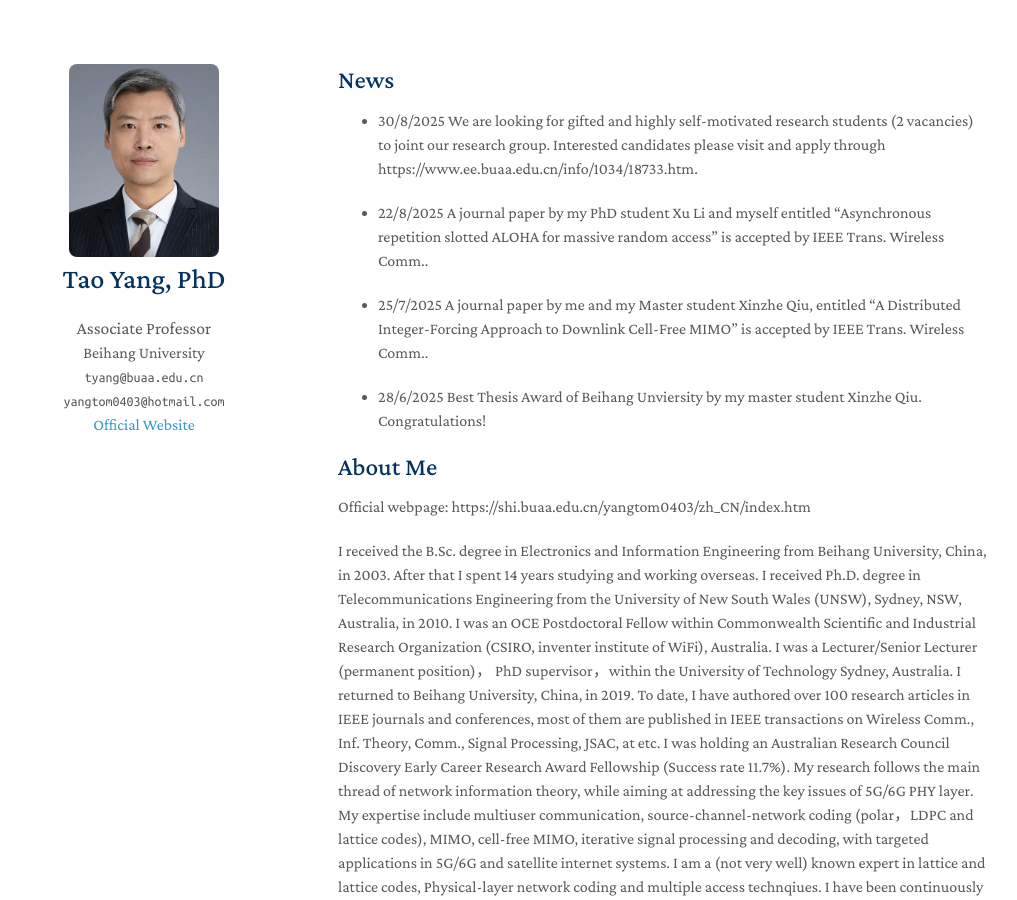
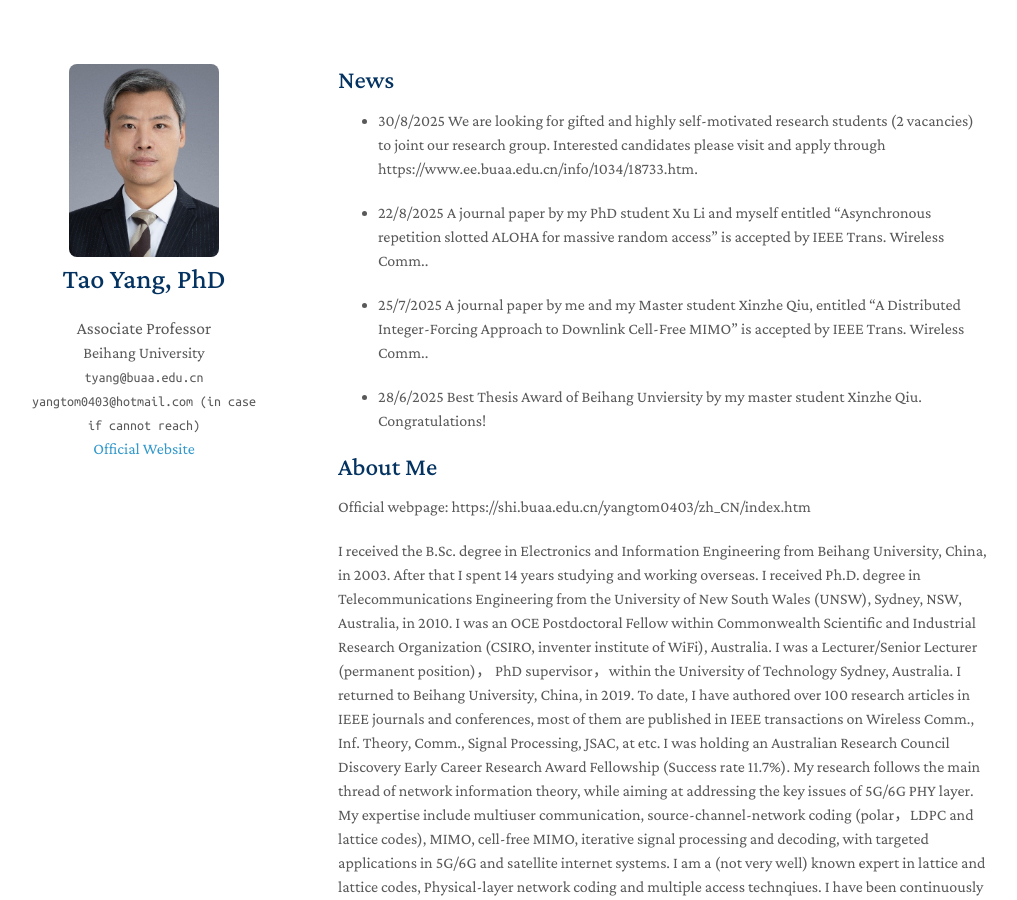
Before and after one commit to yangtao0403/yangtao0403.github.io, a Jekyll site: the page built from index.md, in a window 1280 px wide and 900 px high. Shown: the whole window, without its empty margins (132-1149 px from the left). Built offline with Jekyll 4.4.1, drawn with Linux system fonts in a browser that asks for light colours; a style sheet for code colours, icons or effects is not loaded; our own code applies the rules of GitHub Pages for plain Markdown files.

Commit message:
Update _config.yml

```diff
--- a/_config.yml
+++ b/_config.yml
@@ -2,7 +2,7 @@
 title: Tao Yang, PhD
 position: Associate Professor
 affiliation: Beihang University
-email: tyang@buaa.edu.cn yangtom0403@hotmail.com
+email: tyang@buaa.edu.cn yangtom0403@hotmail.com (in case if cannot reach)
 official_website: https://shi.buaa.edu.cn/yangtom0403/zh_CN/index.htm
 
 # Search Engine Optimization (SEO)
```
